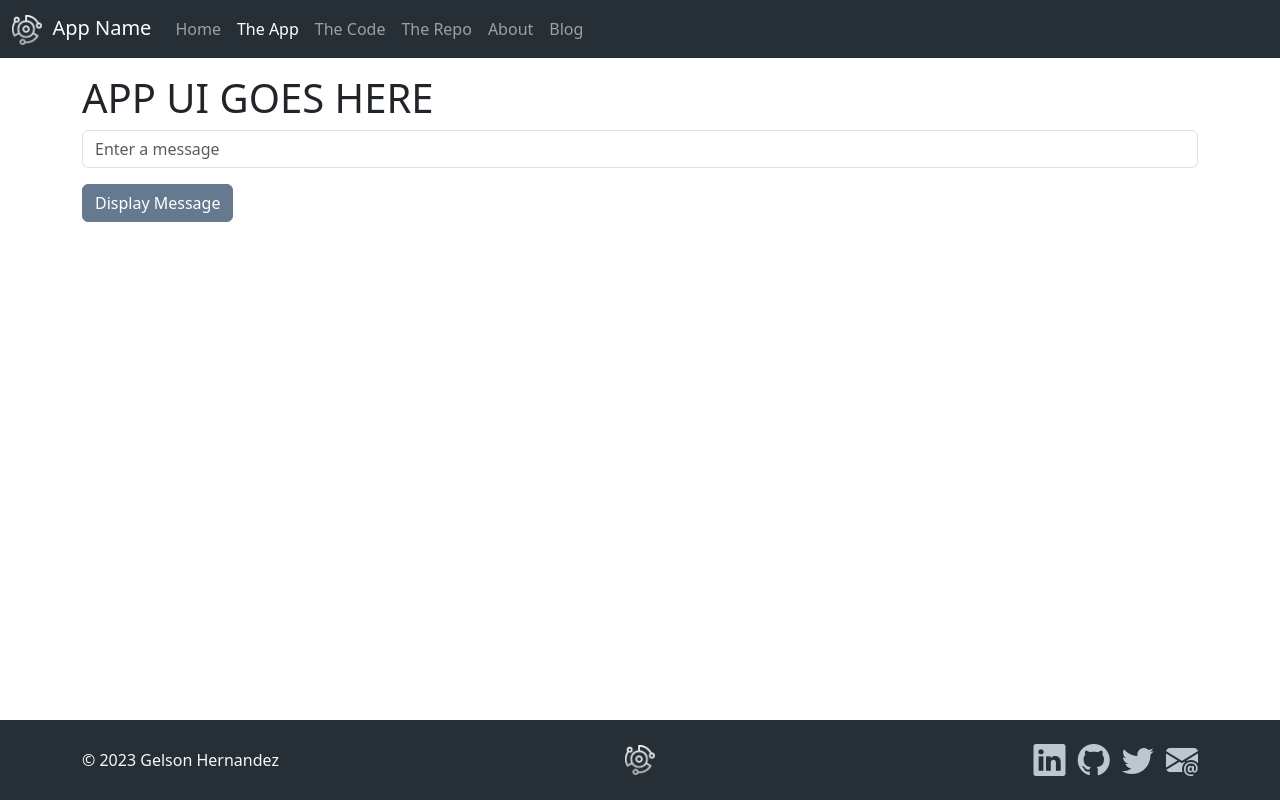
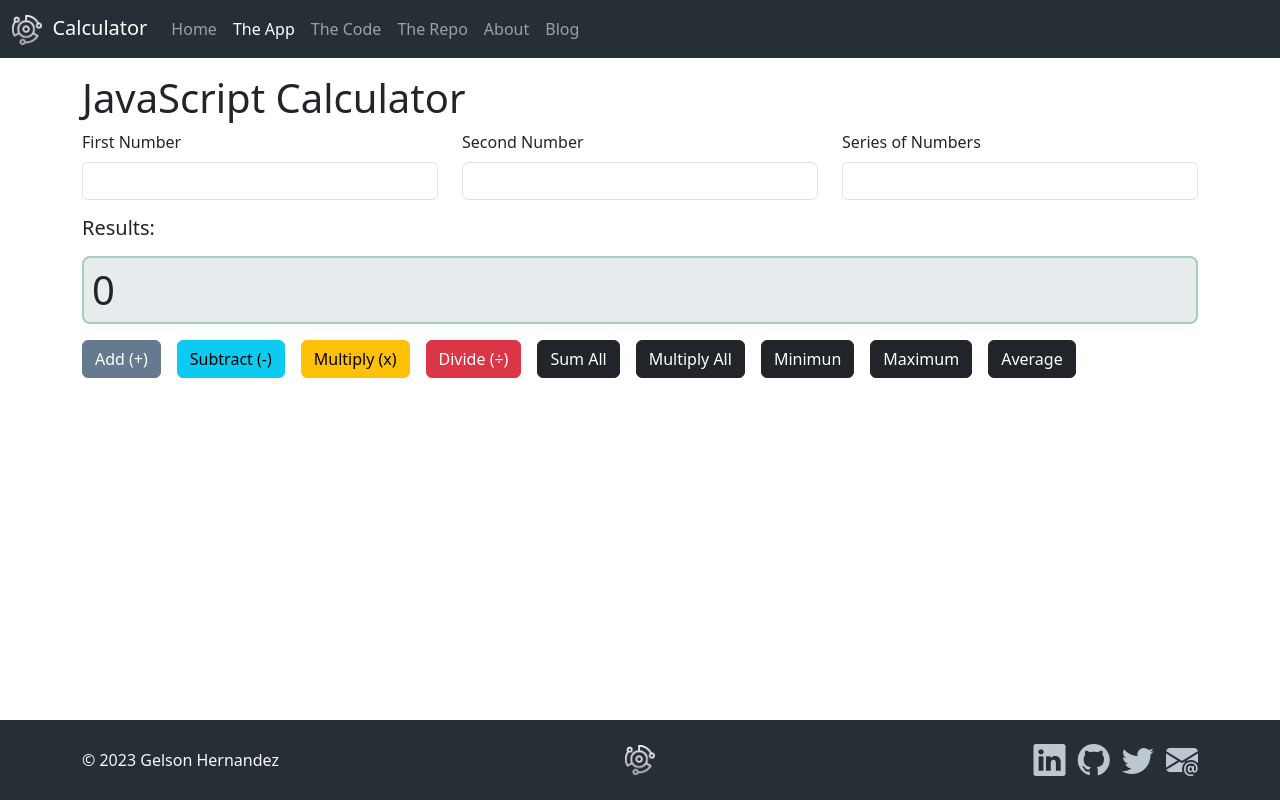
Before and after one commit to gelsonh/GelsonCalculator, a plain HTML site: page app.html in a window 1280 px wide. Drawn offline with nearby package versions, Linux system fonts and the light colour scheme; some packages are replaced by stand-ins of ours; a script that the page names is missing.

Commit message:
Added div & buttom element

```diff
--- a/app.html
+++ b/app.html
@@ -6,7 +6,7 @@
       name="viewport"
       content="width=device-width, initial-scale=1.0, shrink-to-fit=no"
     />
-    <title>App Name: A Coding Challenge</title>
+    <title>Calculator: A Coding Challenge</title>
 
     <!-- Bootstrap CSS -->
     <link
@@ -39,7 +39,7 @@
         <div class="container-fluid">
           <a class="navbar-brand" href="/index.html">
             <img src="/img/mainLogo1.png" height="30" alt="developer logo" />
-            &nbsp;App Name</a
+            &nbsp;Calculator</a
           >
           <button
             class="navbar-toggler"
@@ -85,16 +85,43 @@
 
     <!-- START: Main -->
     <main class="container py-3">
-      <h1>APP UI GOES HERE</h1>
-      <input
-        class="form-control"
-        id="message"
-        placeholder="Enter a message"
-        type="text"
-      />
-      <button class="btn btn-primary my-3" id="btnSubmit" type="button">
-        Display Message
-      </button>
+      <h1>JavaScript Calculator</h1>
+      <div class="row row-cols-1 row-cols-md-3">
+        <div class="col">
+          <label class="form-label" for="firstNumber">First Number</label>
+          <input class="form-control" type="number" id="firstNumber" />
+        </div>
+        <div class="col">
+          <label class="form-label" for="secondNumber">Second Number</label>
+          <input class="form-control" type="number" id="secondNumber" />
+        </div>
+        <div class="col">
+          <label class="form-label" for="numberSeries">Series of Numbers</label>
+          <input class="form-control" type="number" id="numberSeries" />
+        </div>
+      </div>
+      <h5 class="mt-3">Results:</h5>
+      <div
+        class="display-6 text-seccess my-3 rounded-3 border border-2 border-success-subtle p-2 bg-body-secondary"
+      >
+        <div id="results">0</div>
+      </div>
+
+      <div class="d-flex gap-3">
+        <buttom class="btn btn-primary" onclick="add()">Add (+)</buttom>
+        <buttom class="btn btn-info" onclick="subtract()">Subtract (-)</buttom>
+        <buttom class="btn btn-warning" onclick="multiply()"
+          >Multiply (x)</buttom
+        >
+        <buttom class="btn btn-danger" onclick="divide()"
+          >Divide (&div;)</buttom
+        >
+        <buttom class="btn btn-dark" onclick="sumAll()">Sum All</buttom>
+        <buttom class="btn btn-dark" onclick="multiplyAll()">Multiply All</buttom>
+        <buttom class="btn btn-dark" onclick="minimum()">Minimun</buttom>
+        <buttom class="btn btn-dark" onclick="maximum()">Maximum</buttom>
+        <buttom class="btn btn-dark" onclick="average()">Average</buttom>
+      </div>
     </main>
     <!-- END: Main -->
 
@@ -130,11 +157,5 @@
     <script src="https://cdn.jsdelivr.net/npm/sweetalert2@11"></script>
 
     <script src="/js/site.js"></script>
-
-    <script>
-      document
-        .getElementById("btnSubmit")
-        .addEventListener("click", displayMessage);
-    </script>
   </body>
 </html>
```
Also changed, not shown: code.html (+3 -30 lines), index.html (+3 -3 lines).
